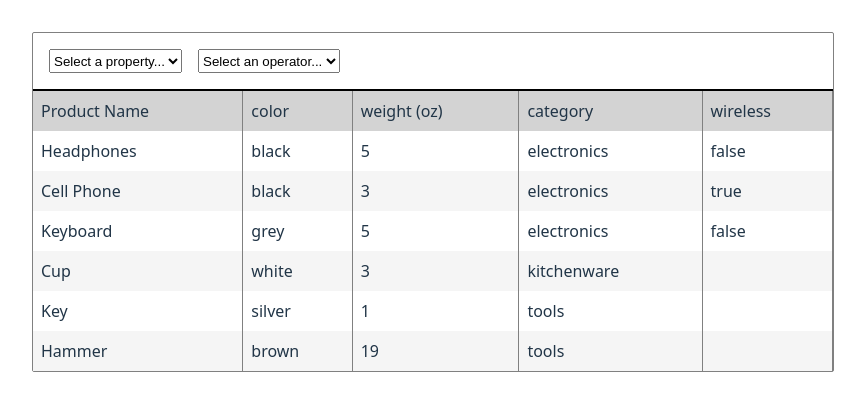
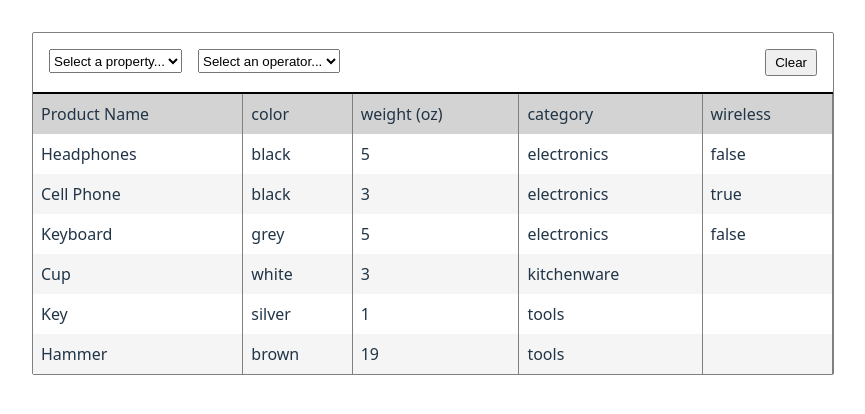
Before and after one commit to eduardomcv/salsify-coding-challenge, a React (Vite) app: page / in a window 1280 px wide. Shown: the top 414 px of the page, without its empty margins (207-1072 px from the left). Built offline with nearby package versions, Linux system fonts and the light colour scheme.

Commit message:
add clear button and styles

```diff
--- a/src/components/App/App.tsx
+++ b/src/components/App/App.tsx
@@ -35,6 +35,13 @@ export function App() {
     setEnumeratedSelections(newSelections);
   }
 
+  function handleClear() {
+    setSelectedPropertyID(null);
+    setSelectedOperatorID(null);
+    setInputValue("");
+    setEnumeratedSelections([]);
+  }
+
   return (
     <div className="container">
       <ProductsFilter
@@ -46,6 +53,7 @@ export function App() {
         onOperatorChange={handleOperatorChange}
         onInputChange={handleInputChange}
         onEnumSelection={handleEnumSelection}
+        onClear={handleClear}
       />
       <ProductsTable
         selectedPropertyID={selectedPropertyID}
--- a/src/components/ProductsFilter/ProductsFilter.css
+++ b/src/components/ProductsFilter/ProductsFilter.css
@@ -1,6 +1,11 @@
-.product-filter {
+.products-filter-container {
 	display: flex;
+	justify-content: space-between;
 	padding: 1rem;
+}
+
+.products-filter-inputs {
+	display: flex;
 
 	select {
 		height: 1.5rem;
@@ -24,3 +29,8 @@
 		background-color: #639fff;
 	}
 }
+
+.clear-button {
+	cursor: pointer;
+	padding: .25rem .5rem;
+}
--- a/src/components/ProductsFilter/ProductsFilter.tsx
+++ b/src/components/ProductsFilter/ProductsFilter.tsx
@@ -33,6 +33,7 @@ export interface ProductFilterProps {
   onOperatorChange(newOperatorID: OperatorID): void;
   onInputChange(newInput: string | string[]): void;
   onEnumSelection(newInput: string | string[]): void;
+  onClear(): void;
 }
 
 export function ProductsFilter(props: ProductFilterProps) {
@@ -45,6 +46,7 @@ export function ProductsFilter(props: ProductFilterProps) {
     onOperatorChange,
     onInputChange,
     onEnumSelection,
+    onClear,
   } = props;
 
   const selectedProperty = PROPERTIES.find(
@@ -84,7 +86,8 @@ export function ProductsFilter(props: ProductFilterProps) {
   }
 
   return (
-    <div className="product-filter">
+    <div className="products-filter-container">
+      <div className="products-filter-inputs">
         <select
           name="properties"
           value={selectedPropertyID ?? ""}
@@ -159,5 +162,11 @@ export function ProductsFilter(props: ProductFilterProps) {
           </>
         )}
       </div>
+      <div>
+        <button className="clear-button" onClick={onClear} type="button">
+          Clear
+        </button>
+      </div>
+    </div>
   );
 }
```
Lines whose indentation alone changed are shown as unchanged.
